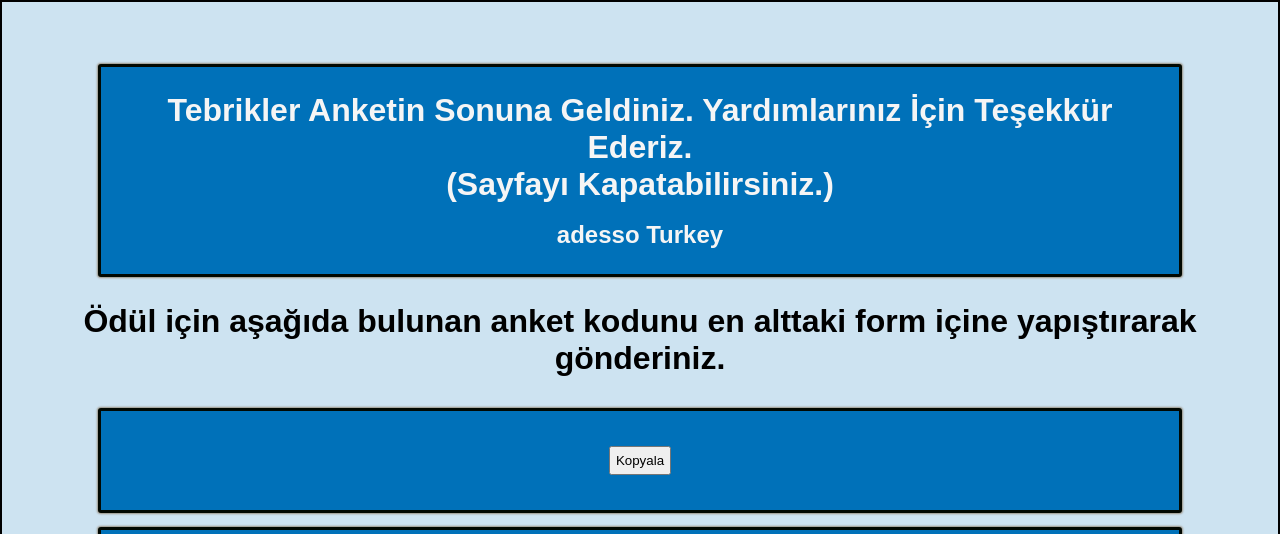
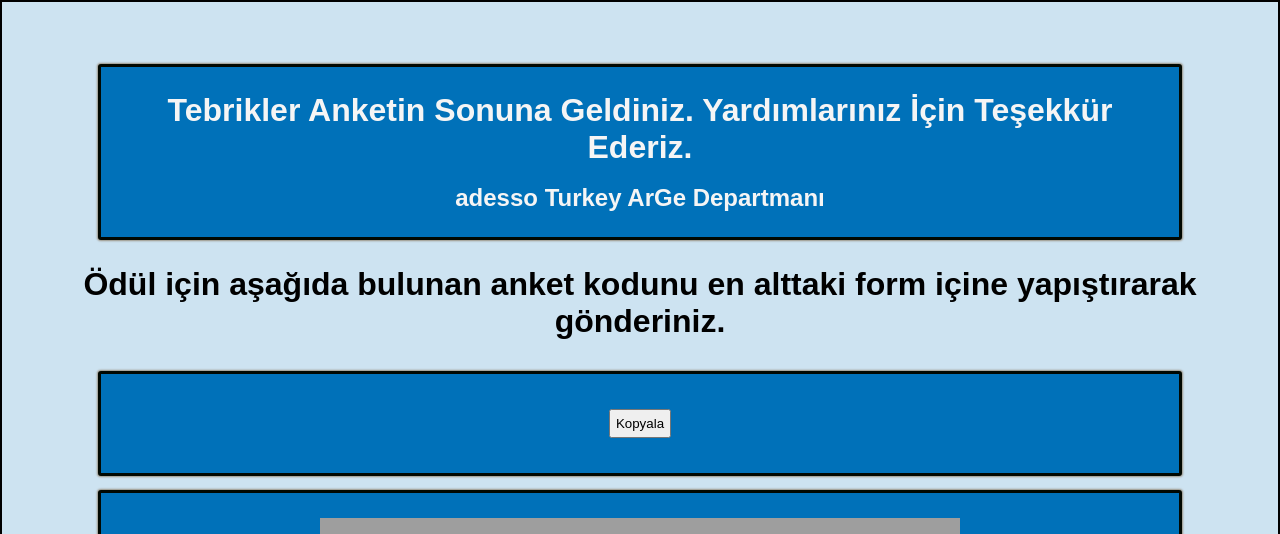
Before and after one commit to Aeunal/Django_Web_Survey, a Django app: template photo/templates/photo/finish.html in a window 1280 px wide. Shown: the top 534 px of the page. Run offline with Django 3.2, Linux system fonts and the light colour scheme; the template is opened without the code that fills it, so the values that code supplies are empty; some libraries are stand-ins or nearby versions; grey boxes are pictures that could not be loaded.

Commit message:
Update finish.html

```diff
--- a/photo/templates/photo/finish.html
+++ b/photo/templates/photo/finish.html
@@ -80,11 +80,10 @@
         <div class="left" >
 
           <div style="overflow-x:auto;margin-bottom:2%;" class="questions">
-              <h1>Tebrikler Anketin Sonuna Geldiniz. Yardımlarınız İçin Teşekkür Ederiz.<br>
-                  (Sayfayı Kapatabilirsiniz.)
+              <h1>Tebrikler Anketin Sonuna Geldiniz. Yardımlarınız İçin Teşekkür Ederiz.
               </h1>
               <br>
-              <h2>adesso Turkey</h2>
+              <h2>adesso Turkey ArGe Departmanı</h2>
           </div>
 
           <h1> Ödül için aşağıda bulunan anket kodunu en alttaki form içine yapıştırarak gönderiniz.</h1><br>
```
